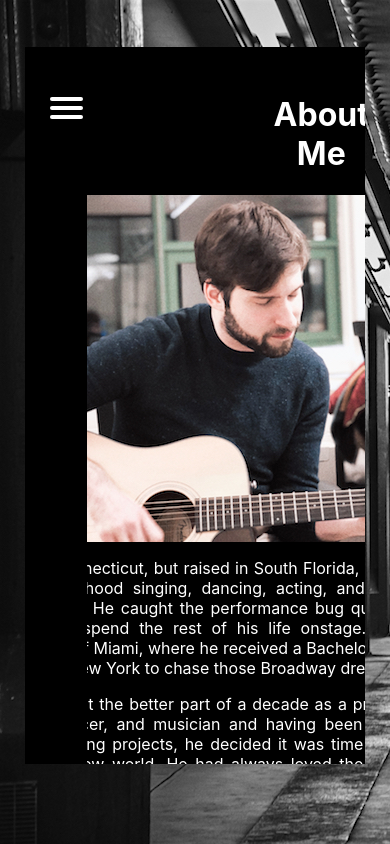
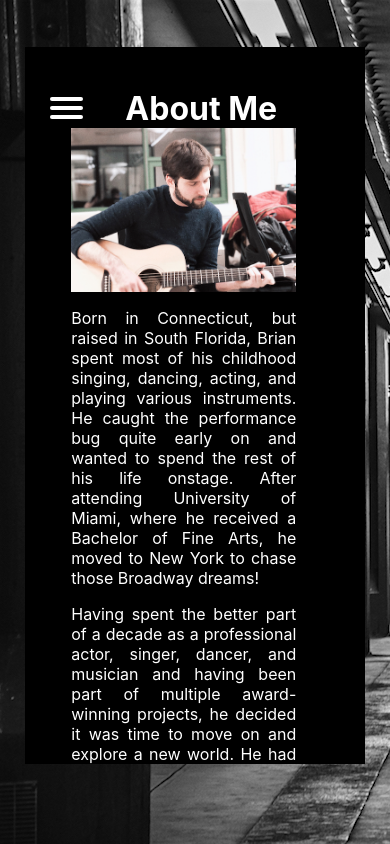
Before and after one commit to Bcdirito/github.bcdirito.io, a React (Create React App) app: page /about in a window 390 px wide. Built offline with nearby package versions, Linux system fonts and the light colour scheme.

Commit message:
refactored for mobile chrome

```diff
--- a/src/css/about.css
+++ b/src/css/about.css
@@ -35,7 +35,7 @@
 }
 
 /* Galaxy */
-
+/*
 @media only screen and (max-height: 640px) and (min-width: 360px) and (orientation:portrait){
     .aboutPage h1 {
         margin-left: -250px;
@@ -69,10 +69,10 @@
         padding-top: 250px;
         margin-left: 125px;
     }
-}
+} */
 
 /* Pixel 2 */
-
+/*
 @media only screen and (min-height: 411px) and (max-width: 731px) and (orientation:landscape){
     .aboutPage h1 {
         margin-left: -125px;
@@ -94,10 +94,10 @@
         margin-left: 130px;
         padding-top: 75px;
     }
-}
+} */
 
 /* Pixel 2 XL */
-
+/*
 @media only screen and (min-width:411px) and (max-height: 823px) and (orientation:portrait){
     .aboutPage h1 {
         margin-left: -235px;
@@ -126,10 +126,10 @@
         margin-left: 145px;
         padding-top: 220px;
     }
-}
+} */
 
 /* iPhone 5 */
-
+/*
 @media only screen and (min-width: 320px) and (max-height: 568px) and (orientation:portrait){
     .aboutPage h1 {
         margin-left: -235px;
@@ -161,11 +161,11 @@
         padding-top: 290px;
         margin-left: 100px;
     }
-}
+} */
 
 
 /* iPhone 6/7/8 */
-
+/*
 @media only screen and (max-width: 667px) and (min-height: 375px) and (orientation:landscape) {
     .aboutContent {
         padding-top: 200px;
@@ -202,10 +202,10 @@
     .aboutContent img{
         width: 275px;
     }
-}
+} */
 
 /* iPhone 6/7/8 Plus */
-
+/*
 @media only screen and (max-width: 736px) and (min-height: 414px) and (orientation:landscape) {
     .aboutContent {
         padding-top: 160px;
@@ -245,10 +245,10 @@
         width: 300px;
         padding-top: 265px;
     }
-}
+} */
 
 /* iPhone X */
-
+/*
 @media only screen and (max-width: 812px) and (min-width: 737px) and (min-height: 375px) and (orientation:landscape) {
     .aboutContent {
         padding-top: 115px;
@@ -291,31 +291,10 @@
         width: 300px;
         padding-top: 100px;
     }
-}
+} */
 
 /* iPad */
-
-@media only screen and (max-width: 1024px) and (min-height: 768px) and (orientation:landscape) {
-    .aboutPage {
-        height: 77.5vh;
-    }
-    .aboutContent {
-        padding-top: 0px;
-        margin-left: 200px;
-        margin-bottom: -100px;
-    }
-
-    .aboutText {
-        margin-bottom: -150px;
-    }
-
-    .aboutPage h1 {
-        margin-top: -25px;
-        margin-left: -75px;
-    }
-}
-
-@media only screen and (min-width:768px) and (max-height: 1024px) and (orientation:portrait){
+@media only screen and (max-width:1024px) and (orientation:portrait){
     .About {
         max-height: 65vh;
     }
@@ -337,19 +316,62 @@
 
 /* iPad Pro */
 
-@media only screen and (min-width: 1024px) and (max-height: 1366px) and (orientation:portrait) {
+@media only screen and (max-width: 1366px) and (orientation:portrait) {
     .aboutPage h1{
         margin-left: -50px;
         margin-bottom: -15px;
     }
 }
 
-@media only screen and (min-width: 1366px) and (max-height: 1024px) and (orientation:landscape){
+/* phones */
+
+@media only screen and (max-width:823px) {
     .aboutPage h1 {
-        margin-bottom: -15px;
+        margin-left: 20%;
+        padding-left: 0%;
+        padding-right: 0%;
+        margin-right: 0%;
+    }
+
+    .aboutContent img {
+        width: 100%;
+        /* height: 100%; */
     }
 
     .aboutContent {
-        margin-left: 260px;
+        margin-left: 5%;
+        margin-right: 0%;
+        margin-top: 5%;
+        padding-top: 75%;
+        width: 75%
+
     }
+
+
 }
+
+@media only screen and (max-width:823px) and (orientation:landscape){
+    .aboutPage h1 {
+        margin-left: 20%;
+        padding-left: 0%;
+        padding-right: 0%;
+        margin-right: 0%;
+        margin-bottom: 0%;
+    }
+
+    .aboutContent img {
+        width: 100%;
+        /* height: 100%; */
+    }
+
+    .aboutContent {
+        margin-left: 20%;
+        margin-right: 0%;
+        margin-top: 0%;
+        padding-top: 70%;
+        width: 75%
+
+    }
+
+
+}
```
